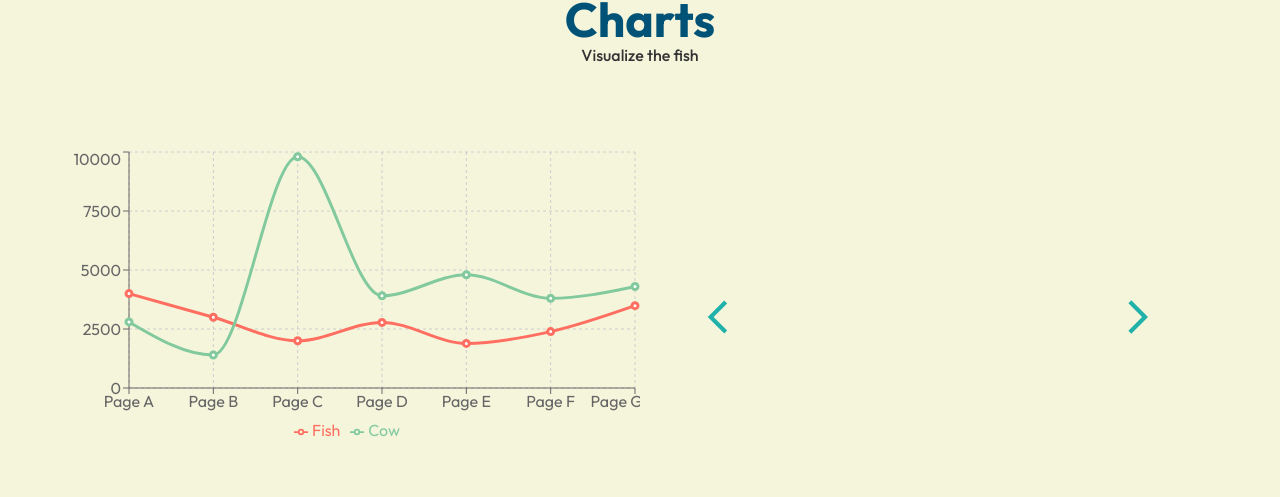
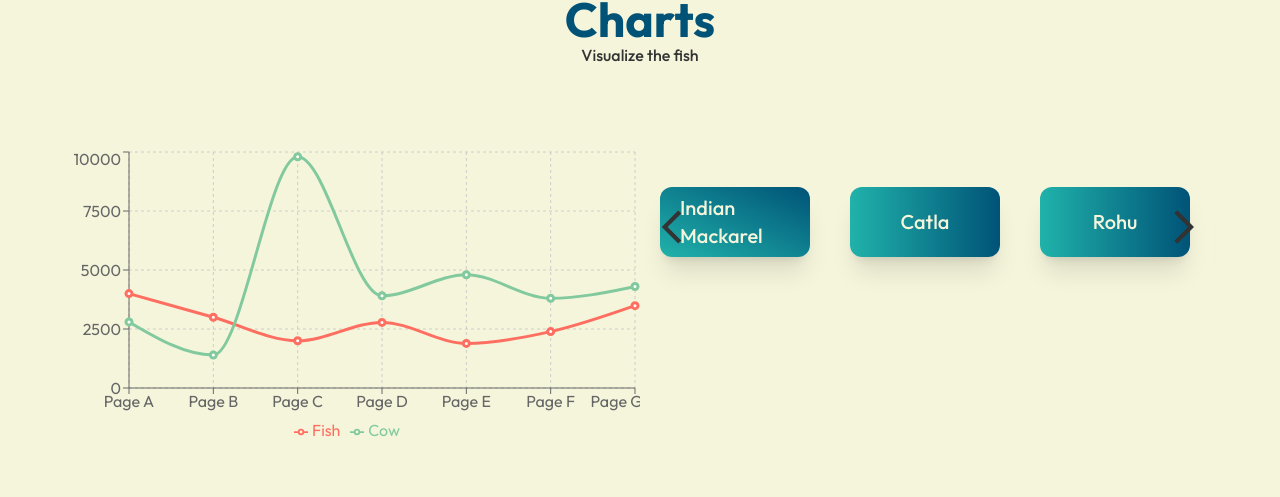
Before and after one commit to Navadeep-Reddy/AquaNexus, a React (Vite) app: page / in a window 1280 px wide. Shown: the part 845-1342 px from the top of the page. Built offline with nearby package versions, Linux system fonts and the light colour scheme; no server answers.

Commit message:
Added Species carousel

```diff
--- a/src/components/FilterBox.jsx
+++ b/src/components/FilterBox.jsx
@@ -1,17 +1,47 @@
-import React from 'react';
-import { MdOutlineArrowBackIos } from "react-icons/md";
-import { MdArrowForwardIos } from "react-icons/md";
+import React, { useRef, useState } from 'react';
+import { MdOutlineArrowBackIos, MdArrowForwardIos } from "react-icons/md";
 
 const FilterBox = () => {
+  const slider = useRef();
+  const [X_Pos, setX_Pos] = useState(0);
+
+  const MoveRight = () => {
+    setX_Pos(prev => prev - 180);
+    slider.current.style.transform = `translateX(${X_Pos - 180}px)`;
+  };
+
+  const MoveLeft = () => {
+    if (X_Pos === 0) return;
+    setX_Pos(prev => prev + 180);
+    slider.current.style.transform = `translateX(${X_Pos + 180}px)`;
+  };
+
   return (
-    <div className=' h-full relative'>
-        <div className='slider'>
-            <ul>
-
-            </ul>
-        </div>
-        <MdArrowForwardIos className='absolute top-[50%] right-[10%] transform text-[40px] text-SecondaryGreen' />
-        <MdOutlineArrowBackIos className='absolute top-[50%] left-[10%] transform text-[40px] text-SecondaryGreen' />
+    <div className='h-full relative  flex justify-center'>
+      <div className='slider  h-1/2 py-10 overflow-hidden w-[750px]'>
+        <ul className='flex w-[1000%]  h-full items-stretch duration-500 font-medium text-BackgroundSand' ref={slider}>
+          <li className='w-[150px] p-[20px] bg-gradient-to-tr from-SecondaryGreen to-PrimaryBlue flex justify-center items-center mx-5 rounded-xl shadow-xl'>
+            <h1 className='text-xl'>Indian Mackarel</h1>
+          </li>
+          <li className='w-[150px] p-[20px] bg-gradient-to-r from-SecondaryGreen to-PrimaryBlue flex justify-center items-center mx-5 rounded-xl shadow-xl'>
+            <h1 className='text-xl'>Catla</h1>
+          </li>
+          <li className='w-[150px] p-[20px] bg-gradient-to-r from-SecondaryGreen to-PrimaryBlue flex justify-center items-center mx-5 rounded-xl shadow-xl'>
+            <h1 className='text-xl'>Rohu</h1>
+          </li>
+          <li className='w-[150px] p-[20px] bg-gradient-to-r from-SecondaryGreen to-PrimaryBlue flex justify-center items-center mx-5 rounded-xl shadow-xl'>
+            <h1 className='text-xl'>Catla</h1>
+          </li>
+          <li className='w-[150px] p-[20px] bg-gradient-to-r from-SecondaryGreen to-PrimaryBlue flex justify-center items-center mx-5 rounded-xl shadow-xl'>
+            <h1 className='text-xl'>Hilsa</h1>
+          </li>
+          <li className='w-[150px] p-[20px] bg-gradient-to-r from-SecondaryGreen to-PrimaryBlue flex justify-center items-center mx-5 rounded-xl shadow-xl'>
+            <h1 className='text-xl'>Catla</h1>
+          </li>
+        </ul>
+      </div>
+      <MdArrowForwardIos className='absolute top-[20%] right-[2%] transform text-[40px] text-TextCharcoal' onClick={MoveRight} />
+      <MdOutlineArrowBackIos className='absolute top-[20%] left-[2%] transform text-[40px] text-TextCharcoal' onClick={MoveLeft} />
     </div>
   );
 }
```
Also changed, not shown: 1 other file (tests, documents, lock files or other folders).
